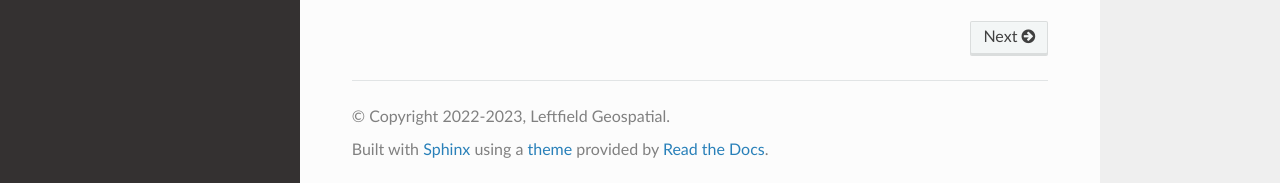
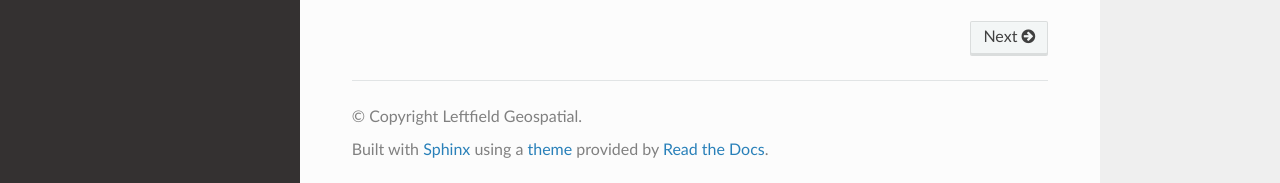
Before and after one commit to leftfield-geospatial/homonim, a Sphinx documentation site: the page built from docs/index.rst, in a window 1280 px wide and 900 px high, scrolled down 1215 px. Shown: the part 714-897 px from the top of the window. Built offline with Sphinx 7.4.7 and the Read the Docs theme 2.0.0, drawn with Linux system fonts in a browser that asks for light colours; pages that are not in the unit, such as notebooks, are missing from menus.

```diff
--- a/docs/conf.py
+++ b/docs/conf.py
@@ -21,7 +21,7 @@
 #
 # This file only contains a selection of the most common options. For a full
 # list see the documentation:
-# https://www.sphinx-doc.org/en/master/usage/configuration.html
+# https://www.sphinx-doc.org/en/master/usage/configufexration.html
 
 # -- Path setup --------------------------------------------------------------
 
@@ -34,7 +34,7 @@ from homonim.version import __version__
 # -- Project information -----------------------------------------------------
 
 project = 'homonim'
-copyright = '2022-2023, Leftfield Geospatial'
+copyright = 'Leftfield Geospatial'
 author = 'Leftfield Geospatial'
 
 # The full version, including alpha/beta/rc tags
@@ -65,7 +65,9 @@ templates_path = ['_templates']
 # List of patterns, relative to source directory, that match files and
 # directories to ignore when looking for source files.
 # This pattern also affects html_static_path and html_extra_path.
-exclude_patterns = ['_build', 'Thumbs.db', '.DS_Store']
+exclude_patterns = [
+    '_build', 'Thumbs.db', '.DS_Store', 'tutorials/classification.ipynb', 'tutorials/comparison.ipynb'
+]
 
 
 # -- Options for HTML output -------------------------------------------------
@@ -112,8 +114,8 @@ nbsphinx_execute_arguments = [
     '--InlineBackend.figure_formats={"svg", "pdf"}',
     '--InlineBackend.rc=figure.dpi=96',
 ]
-nbsphinx_widgets_path=''
-nbsphinx_requirejs_path=''
+nbsphinx_widgets_path = ''
+nbsphinx_requirejs_path = ''
 
 # -- Workaround for cloup arguments ------------------------------------------
 from sphinx_click import ext
```
